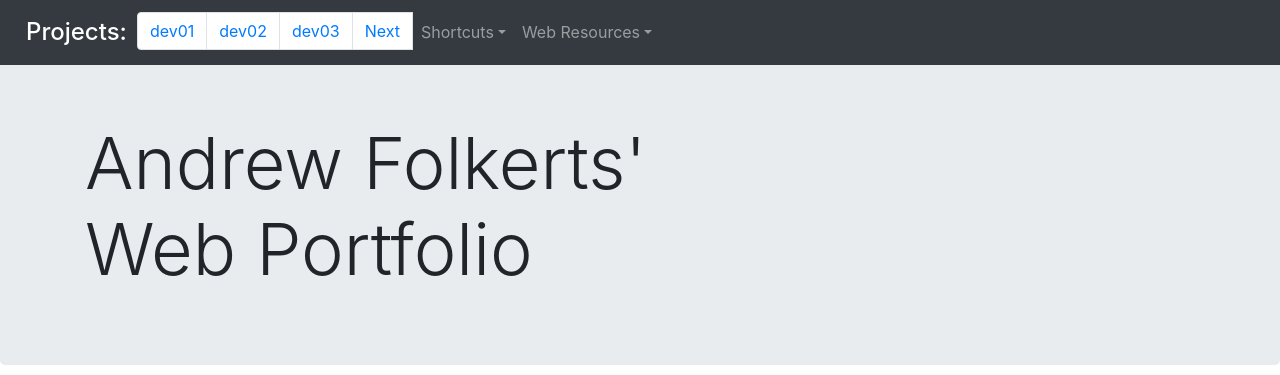
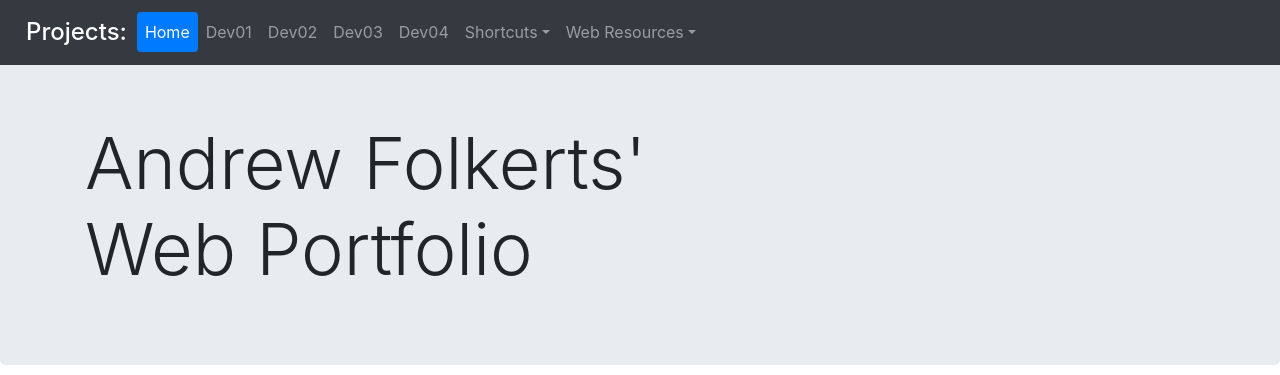
Before and after one commit to desya42/folkertsDev05, a plain HTML site: page index.html in a window 1280 px wide. Shown: the top 375 px of the page. Drawn offline with nearby package versions, Linux system fonts and the light colour scheme.

Commit message:
Add files via upload

```diff
--- a/index.html
+++ b/index.html
@@ -27,10 +27,25 @@
     <div class="collapse navbar-collapse" id="navbarsExampleDefault">
       <h4>Projects:</h4>
       <ul class="navbar-nav mr-auto">
-          <li class="page-item"><a class="page-link" href="#">dev01</a></li>
-          <li class="page-item"><a class="page-link" href="#">dev02</a></li>
-          <li class="page-item"><a class="page-link" href="#">dev03</a></li>
-          <li class="page-item"><a class="page-link" href="#">Next</a></li>
+        <ul class="nav nav-pills">
+          <li class="nav-item">
+            <a class="nav-link active" href="https://desya42.github.io/folkertsDev05/" >Home</a>
+          </li>
+          <li class="nav-item">
+            <a class="nav-link" href="https://desya42.github.io/folkertsDev01/"target="_blank">Dev01</a>
+          </li>
+          <li class="nav-item">
+            <a class="nav-link" href="https://desya42.github.io/folkertsDev02/"target="_blank">Dev02</a>
+          </li>
+          <li class="nav-item">
+            <a class="nav-link" href="https://desya42.github.io/folkertDev03/"target="_blank">Dev03</a>
+          </li>
+          <li class="nav-item">
+            <a class="nav-link" href="https://desya42.github.io/folkertsDev04/"target="_blank">Dev04</a>
+          </li>
+
+        </ul>
+
 
 
 
```
Lines whose indentation alone changed are shown as unchanged.
